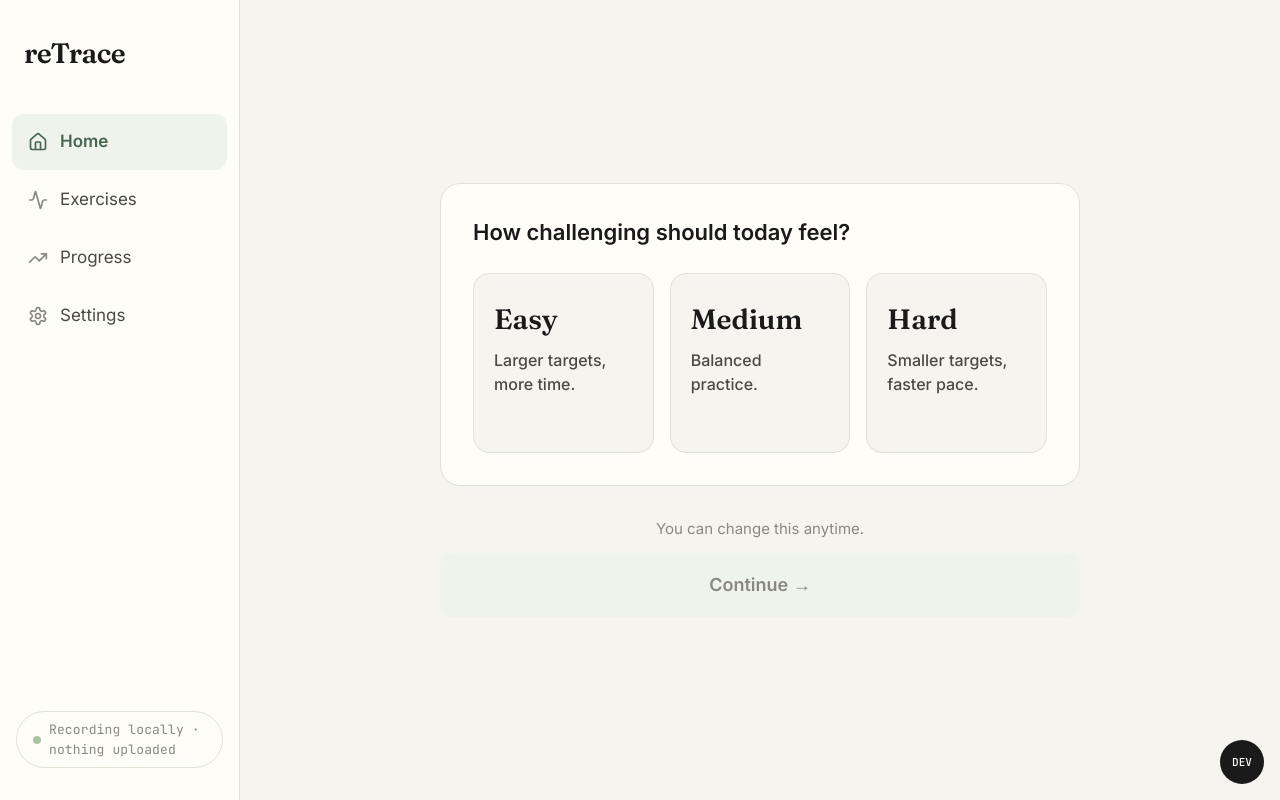
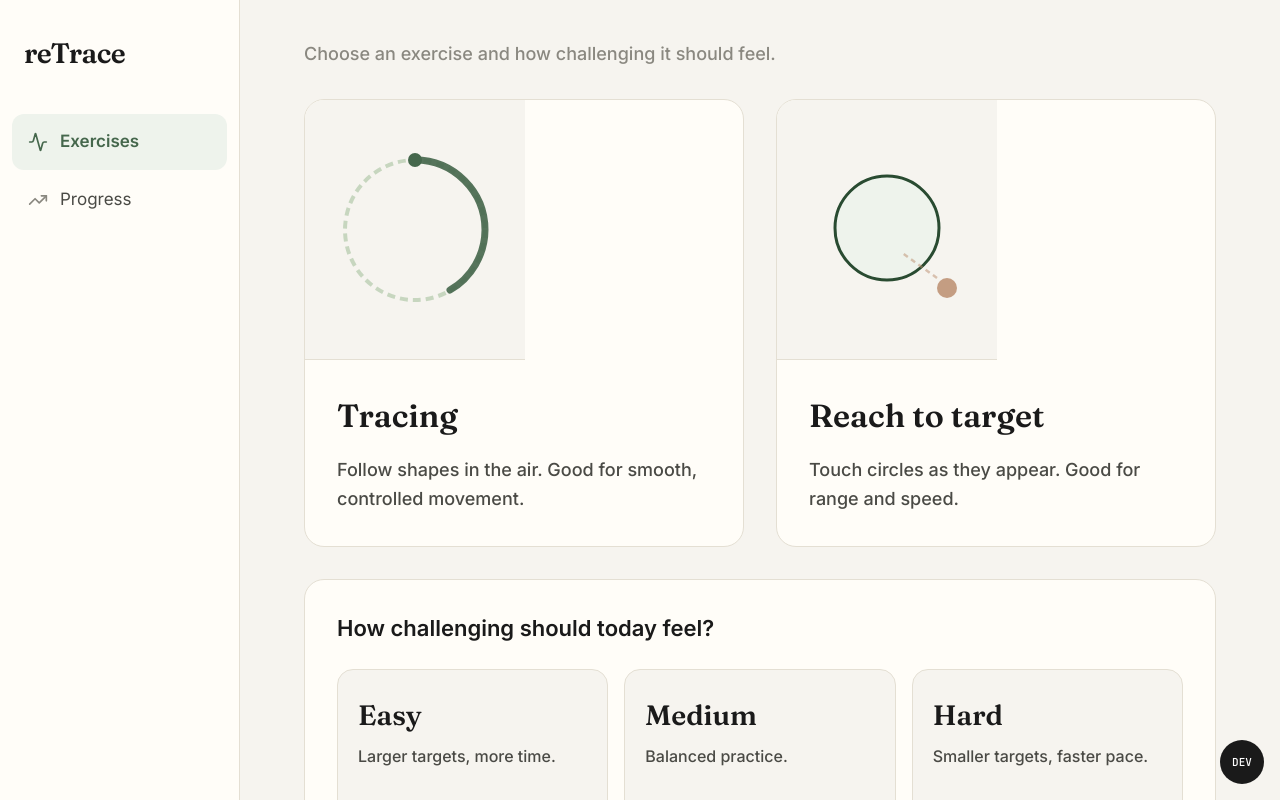
Before and after one commit to sourcerrorr/reTrace, a React (Vite) app: page / in a window 1280 px wide. Shown: the top 800 px of the page. Built offline with nearby package versions, Linux system fonts and the light colour scheme.

Commit message:
Restructure session flow: multiple exercises of one type per session
Merge Setup into the exercise-select screen (type + difficulty), replace
single-exercise sessions with a 5-exercise plan (generateSessionPlan),
track progress ("Exercise N / M"), and aggregate per-exercise results.

```diff
--- a/src/app/App.tsx
+++ b/src/app/App.tsx
@@ -1,5 +1,5 @@
 import { useState } from "react";
-import { Home, Activity, TrendingUp, Settings, Check } from "lucide-react";
+import { Activity, TrendingUp, Check } from "lucide-react";
 import {
   LineChart,
   Line,
@@ -9,7 +9,13 @@ import {
   Tooltip,
   ResponsiveContainer,
 } from "recharts";
-import { type Difficulty, type ExerciseCategory } from "./exercises";
+import {
+  generateSessionPlan,
+  SESSION_LENGTH,
+  type Difficulty,
+  type Exercise,
+  type ExerciseCategory,
+} from "./exercises";
 import { P } from "./theme";
 import {
   PrimaryButton,
@@ -20,7 +26,7 @@ import { SessionScreen } from "./SessionScreen";
 import type { ScoreResult } from "./scoring";
 
 /* ─── types ───────────────────────────────────────────────────────────────── */
-type Screen = "setup" | "exercises" | "session" | "results" | "progress";
+type Screen = "exercises" | "session" | "results" | "progress";
 type ExerciseType = ExerciseCategory;
 
 /* ─── mock data ──────────────────────────────────────────────────────────── */
@@ -65,10 +71,8 @@ const GlobalStyle = () => (
 /* ─── nav rail ────────────────────────────────────────────────────────────── */
 
 const NAV = [
-  { id: "setup" as Screen,     label: "Home",      Icon: Home },
   { id: "exercises" as Screen, label: "Exercises", Icon: Activity },
   { id: "progress" as Screen,  label: "Progress",  Icon: TrendingUp },
-  { id: "setup" as Screen,     label: "Settings",  Icon: Settings },
 ] as const;
 
 function NavRail({
@@ -107,7 +111,7 @@ function NavRail({
 
       <div style={{ display: "flex", flexDirection: "column", gap: 2, padding: "0 12px", flex: 1 }}>
         {NAV.map(({ id, label, Icon }) => {
-          const active = current === id && label !== "Settings";
+          const active = current === id;
           return (
             <button
               key={label}
@@ -150,7 +154,7 @@ function NavRail({
 
 function DevNav({ onNavigate }: { onNavigate: (s: Screen) => void }) {
   const [open, setOpen] = useState(false);
-  const screens: Screen[] = ["setup", "exercises", "session", "results", "progress"];
+  const screens: Screen[] = ["exercises", "session", "results", "progress"];
   return (
     <div
       style={{
@@ -221,15 +225,21 @@ function DevNav({ onNavigate }: { onNavigate: (s: Screen) => void }) {
   );
 }
 
-/* ─── screen 1: setup ─────────────────────────────────────────────────────── */
+/* ─── screen 1: exercise + difficulty select ─────────────────────────────── */
+/**
+ * The single entry point for starting a session. The old separate Setup page is
+ * gone — exercise type and difficulty now both live here, and "Start session"
+ * rolls a full plan of multiple exercises of the chosen type (see App).
+ */
 
-function SetupScreen({
-  onNext,
+function ExercisesScreen({
+  onStart,
 }: {
-  onNext: (d: Difficulty) => void;
+  onStart: (category: ExerciseType, difficulty: Difficulty) => void;
 }) {
+  const [type, setType] = useState<ExerciseType | null>(null);
   const [difficulty, setDifficulty] = useState<Difficulty | null>(null);
-  const ready = difficulty !== null;
+  const ready = type !== null && difficulty !== null;
 
   const difficulties: { id: Difficulty; title: string; desc: string }[] = [
     { id: "easy",   title: "Easy",   desc: "Larger targets, more time." },
@@ -242,14 +252,42 @@ function SetupScreen({
       style={{
         flex: 1,
         background: P.bone,
+        padding: "40px 64px",
         display: "flex",
-        alignItems: "center",
-        justifyContent: "center",
-        padding: "40px 64px",
-        minHeight: "100vh",
+        flexDirection: "column",
       }}
     >
-      <div style={{ width: "100%", maxWidth: 640, display: "flex", flexDirection: "column", gap: 32 }}>
+      <div style={{ maxWidth: 1120, margin: "0 auto", width: "100%", display: "flex", flexDirection: "column", gap: 32 }}>
+        <p
+          style={{
+            fontFamily: "'Inter', sans-serif",
+            fontSize: 18,
+            color: P.ink3,
+            fontWeight: 500,
+          }}
+        >
+          Choose an exercise and how challenging it should feel.
+        </p>
+
+        {/* Exercise type */}
+        <div style={{ display: "flex", gap: 32 }}>
+          <ExerciseCard
+            title="Tracing"
+            description="Follow shapes in the air. Good for smooth, controlled movement."
+            preview={<TracingPreview />}
+            selected={type === "tracing"}
+            onSelect={() => setType("tracing")}
+          />
+          <ExerciseCard
+            title="Reach to target"
+            description="Touch circles as they appear. Good for range and speed."
+            preview={<ReachPreview />}
+            selected={type === "reach"}
+            onSelect={() => setType("reach")}
+          />
+        </div>
+
+        {/* Difficulty */}
         <div
           style={{
             background: P.paper,
@@ -338,6 +376,7 @@ function SetupScreen({
           </div>
         </div>
 
+        {/* Start */}
         <div style={{ display: "flex", flexDirection: "column", gap: 12 }}>
           <p
             style={{
@@ -347,76 +386,17 @@ function SetupScreen({
               color: P.ink3,
             }}
           >
-            You can change this anytime.
+            A session is {SESSION_LENGTH} exercises of your chosen type.
           </p>
           <PrimaryButton
-            onClick={() => ready && onNext(difficulty!)}
+            onClick={() => ready && onStart(type!, difficulty!)}
             disabled={!ready}
             fullWidth
             height={64}
           >
-            Continue →
+            Start session →
           </PrimaryButton>
         </div>
-      </div>
-    </div>
-  );
-}
-
-/* ─── screen 2: exercise select ──────────────────────────────────────────── */
-
-function ExercisesScreen({ onStart }: { onStart: (e: ExerciseType) => void }) {
-  return (
-    <div
-      style={{
-        flex: 1,
-        background: P.bone,
-        padding: "40px 64px",
-        display: "flex",
-        flexDirection: "column",
-      }}
-    >
-      <div style={{ maxWidth: 1120, margin: "0 auto", width: "100%", display: "flex", flexDirection: "column", flex: 1 }}>
-        <p
-          style={{
-            fontFamily: "'Inter', sans-serif",
-            fontSize: 18,
-            color: P.ink3,
-            fontWeight: 500,
-            marginBottom: 32,
-          }}
-        >
-          Choose today's exercise.
-        </p>
-
-        <div style={{ display: "flex", gap: 32, flex: 1 }}>
-          <ExerciseCard
-            title="Tracing"
-            description="Follow shapes in the air. Good for smooth, controlled movement."
-            buttonLabel="Start tracing"
-            preview={<TracingPreview />}
-            onClick={() => onStart("tracing")}
-          />
-          <ExerciseCard
-            title="Reach to target"
-            description="Touch circles as they appear. Good for range and speed."
-            buttonLabel="Start reaching"
-            preview={<ReachPreview />}
-            onClick={() => onStart("reach")}
-          />
-        </div>
-
-        <p
-          style={{
-            fontFamily: "'Inter', sans-serif",
-            fontSize: 16,
-            color: P.ink3,
-            textAlign: "center",
-            marginTop: 24,
-          }}
-        >
-          Recommended: Tracing on Mondays and Thursdays.
-        </p>
       </div>
     </div>
   );
@@ -425,33 +405,58 @@ function ExercisesScreen({ onStart }: { onStart: (e: ExerciseType) => void }) {
 function ExerciseCard({
   title,
   description,
-  buttonLabel,
   preview,
-  onClick,
+  selected,
+  onSelect,
 }: {
   title: string;
   description: string;
-  buttonLabel: string;
   preview: React.ReactNode;
-  onClick: () => void;
+  selected: boolean;
+  onSelect: () => void;
 }) {
   const [hovered, setHovered] = useState(false);
   return (
-    <div
+    <button
       onMouseEnter={() => setHovered(true)}
       onMouseLeave={() => setHovered(false)}
+      onClick={onSelect}
+      aria-pressed={selected}
       style={{
+        position: "relative",
         flex: 1,
+        textAlign: "left",
+        padding: 0,
+        cursor: "pointer",
         background: P.paper,
-        border: `1px solid ${P.border}`,
+        border: selected ? `3px solid ${P.sage}` : `1px solid ${P.border}`,
         borderRadius: 20,
         overflow: "hidden",
         display: "flex",
         flexDirection: "column",
         boxShadow: hovered ? "0 12px 32px rgba(26,26,26,.06)" : "none",
-        transition: "box-shadow 220ms ease-out",
+        transition: "box-shadow 220ms ease-out, border-color 160ms ease-out",
       }}
     >
+      {selected && (
+        <span
+          style={{
+            position: "absolute",
+            top: 16,
+            right: 16,
+            zIndex: 1,
+            width: 28,
+            height: 28,
+            borderRadius: "50%",
+            background: P.sage,
+            display: "flex",
+            alignItems: "center",
+            justifyContent: "center",
+          }}
+        >
+          <Check size={16} color="#fff" strokeWidth={3} />
+        </span>
+      )}
       <div
         style={{
           height: 260,
@@ -496,11 +501,8 @@ function ExerciseCard({
         >
           {description}
         </p>
-        <PrimaryButton onClick={onClick} fullWidth height={64}>
-          {buttonLabel}
-        </PrimaryButton>
       </div>
-    </div>
+    </button>
   );
 }
 
@@ -533,37 +535,43 @@ function ReachPreview() {
 
 /* ─── screen 4: results ──────────────────────────────────────────────────── */
 
+const mean = (xs: number[]) =>
+  xs.length ? xs.reduce((a, b) => a + b, 0) / xs.length : 0;
+
 function ResultsScreen({
   results,
   exercise,
   onRetry,
   onBack,
 }: {
-  results: ScoreResult;
+  results: ScoreResult[];
   exercise: ExerciseType;
   onRetry: () => void;
   onBack: () => void;
 }) {
-  // Same two-card layout as before — only the data source changed. The real
-  // ScoreResult drives both cards; the reach headline keeps its "avg time per
-  // target" reading (a stat), while the bar reflects task completion, not speed.
-  const d = results.details ?? {};
+  // A session is now several exercises of one type; the two summary cards show
+  // the session *average* of the same dimensions each individual exercise
+  // scored. Individual results are kept and listed below the summary.
   const isTracing = exercise === "tracing";
+  const detail = (k: string) => mean(results.map((r) => r.details?.[k] ?? 0));
+
+  const avgAccuracy = mean(results.map((r) => r.accuracy));
+  const avgCompletion = mean(results.map((r) => r.completion));
 
   const primary = isTracing
     ? {
-        value: String(Math.round(results.accuracy)),
+        value: String(Math.round(avgAccuracy)),
         unit: "%",
-        pct: results.accuracy,
-        sentenceVal: results.accuracy,
+        pct: avgAccuracy,
+        sentenceVal: avgAccuracy,
       }
     : {
-        value: (d.avgSeconds ?? 0).toFixed(1),
+        value: detail("avgSeconds").toFixed(1),
         unit: "s",
-        pct: results.completion,
-        sentenceVal: results.completion,
+        pct: avgCompletion,
+        sentenceVal: avgCompletion,
       };
-  const secondaryVal = isTracing ? d.smoothness ?? 0 : d.efficiency ?? 0;
+  const secondaryVal = isTracing ? detail("smoothness") : detail("efficiency");
 
   const accLabel = isTracing ? "Accuracy" : "Avg. time per target";
   const smoothLabel = isTracing ? "Smoothness" : "Path efficiency";
@@ -616,7 +624,8 @@ function ResultsScreen({
               marginBottom: 8,
             }}
           >
-            Session complete
+            Session complete · {results.length}{" "}
+            {results.length === 1 ? "exercise" : "exercises"}
           </p>
           <h1
             style={{
@@ -646,6 +655,64 @@ function ResultsScreen({
           sentence={sentence(secondaryVal, "smooth", exercise)}
           pct={secondaryVal}
         />
+
+        {/* Per-exercise breakdown — the individual results behind the average. */}
+        {results.length > 1 && (
+          <div
+            style={{
+              background: P.paper,
+              border: `1px solid ${P.border}`,
+              borderRadius: 16,
+              padding: "24px 32px",
+              display: "flex",
+              flexDirection: "column",
+              gap: 4,
+            }}
+          >
+            <p
+              style={{
+                fontFamily: "'JetBrains Mono', monospace",
+                fontSize: 13,
+                color: P.ink3,
+                marginBottom: 12,
+              }}
+            >
+              This session
+            </p>
+            {results.map((r, i) => (
+              <div
+                key={i}
+                style={{
+                  display: "flex",
+                  alignItems: "center",
+                  justifyContent: "space-between",
+                  padding: "12px 0",
+                  borderTop: i === 0 ? "none" : `1px solid ${P.border}`,
+                }}
+              >
+                <span
+                  style={{
+                    fontFamily: "'Inter', sans-serif",
+                    fontSize: 17,
+                    color: P.ink2,
+                  }}
+                >
+                  Exercise {i + 1}
+                </span>
+                <span
+                  style={{
+                    fontFamily: "'JetBrains Mono', monospace",
+                    fontSize: 15,
+                    color: P.sage,
+                    fontWeight: 600,
+                  }}
+                >
+                  {Math.round(r.overall)}%
+                </span>
+              </div>
+            ))}
+          </div>
+        )}
 
         <div style={{ display: "flex", gap: 16, width: "100%" }}>
           <div style={{ flex: "1 1 0", minWidth: 0 }}>
@@ -1122,28 +1189,48 @@ function EmptyState({ onStart }: { onStart: () => void }) {
 /* ─── app root ────────────────────────────────────────────────────────────── */
 
 export default function App() {
-  const [screen, setScreen] = useState<Screen>("setup");
-  const [difficulty, setDifficulty] = useState<Difficulty | null>(null);
-  const [exercise, setExercise] = useState<ExerciseType | null>(null);
-  const [results, setResults] = useState<ScoreResult | null>(null);
+  const [screen, setScreen] = useState<Screen>("exercises");
+  const [category, setCategory] = useState<ExerciseType | null>(null);
+  const [difficulty, setDifficulty] = useState<Difficulty>("medium");
 
-  const handleSetupDone = (d: Difficulty) => {
-    setDifficulty(d);
-    setScreen("exercises");
-  };
+  // A session is a plan of several same-type exercises. We walk `plan` by
+  // `index`, collecting one ScoreResult each, and only show Results at the end.
+  const [plan, setPlan] = useState<Exercise[]>([]);
+  const [index, setIndex] = useState(0);
+  const [results, setResults] = useState<ScoreResult[]>([]);
+  // Bumped per session so SessionScreen's key changes even on a retry of the
+  // same type/index, forcing a fresh remount of the runtime hooks.
+  const [runId, setRunId] = useState(0);
 
-  const handleStartExercise = (e: ExerciseType) => {
-    setExercise(e);
+  const startSession = (cat: ExerciseType, diff: Difficulty) => {
+    setCategory(cat);
+    setDifficulty(diff);
+    setPlan(
+      generateSessionPlan(
+        cat,
+        { width: window.innerWidth, height: window.innerHeight },
+        diff
+      )
+    );
+    setIndex(0);
+    setResults([]);
+    setRunId((n) => n + 1);
     setScreen("session");
   };
 
-  const handleSessionComplete = (r: ScoreResult) => {
-    setResults(r);
-    setScreen("results");
+  // Record this exercise's result, then either advance to the next exercise or,
+  // if it was the last (or the user ended the session early), show Results.
+  const finishExercise = (r: ScoreResult, endSession: boolean) => {
+    setResults((prev) => [...prev, r]);
+    if (!endSession && index + 1 < plan.length) {
+      setIndex((i) => i + 1);
+    } else {
+      setScreen("results");
+    }
   };
 
   const handleRetry = () => {
-    setScreen("session");
+    if (category) startSession(category, difficulty);
   };
 
   const isSession = screen === "session";
@@ -1164,24 +1251,24 @@ export default function App() {
         )}
 
         <main style={{ flex: 1, display: "flex", flexDirection: "column" }}>
-          {screen === "setup" && (
-            <SetupScreen onNext={handleSetupDone} />
+          {screen === "exercises" && (
+            <ExercisesScreen onStart={startSession} />
           )}
-          {screen === "exercises" && (
-            <ExercisesScreen onStart={handleStartExercise} />
-          )}
-          {screen === "session" && exercise && (
+          {screen === "session" && plan[index] && (
             <SessionScreen
-              key={`${exercise}-${Date.now()}`}
-              exercise={exercise}
-              difficulty={difficulty ?? "medium"}
-              onComplete={handleSessionComplete}
+              key={`${runId}-${index}`}
+              plan={plan[index]}
+              exerciseIndex={index}
+              exerciseTotal={plan.length}
+              isLastExercise={index === plan.length - 1}
+              onComplete={(r) => finishExercise(r, false)}
+              onExit={(r) => finishExercise(r, true)}
             />
           )}
-          {screen === "results" && results && exercise && (
+          {screen === "results" && category && results.length > 0 && (
             <ResultsScreen
               results={results}
-              exercise={exercise}
+              exercise={category}
               onRetry={handleRetry}
               onBack={() => setScreen("exercises")}
             />
--- a/src/app/exercises.ts
+++ b/src/app/exercises.ts
@@ -103,6 +103,16 @@ const rand = (min: number, max: number) => min + Math.random() * (max - min);
 const randInt = (min: number, max: number) => Math.floor(rand(min, max + 1));
 const pick = <T,>(xs: readonly T[]): T => xs[Math.floor(Math.random() * xs.length)];
 
+/** Fisher–Yates shuffle into a new array (leaves the input untouched). */
+function shuffle<T>(xs: readonly T[]): T[] {
+  const out = xs.slice();
+  for (let i = out.length - 1; i > 0; i--) {
+    const j = Math.floor(Math.random() * (i + 1));
+    [out[i], out[j]] = [out[j], out[i]];
+  }
+  return out;
+}
+
 /** Random point in [lo, hi], collapsing to the midpoint when the range inverts
  *  on small viewports (rand() would otherwise return an out-of-bounds value). */
 const between = (lo: number, hi: number) => (hi <= lo ? (lo + hi) / 2 : rand(lo, hi));
@@ -146,8 +156,7 @@ const MIN_TARGET_RADIUS = 40; // keep targets catchable under fingertip jitter
 
 /* ─── tracing ─────────────────────────────────────────────────────────────── */
 
-function generateTracing(vp: Viewport): TracingExercise {
-  const shape = pick(TRACE_SHAPES);
+function generateTracing(vp: Viewport, shape: TraceShape = pick(TRACE_SHAPES)): TracingExercise {
   const span = Math.min(vp.width, vp.height);
   const size = rand(span * 0.16, span * 0.3);
 
@@ -195,9 +204,12 @@ function scaledCount(loBase: number, hiBase: number, scale: number): number {
   return randInt(lo, hi);
 }
 
-function generateReach(vp: Viewport, difficulty: Difficulty): ReachExercise {
+function generateReach(
+  vp: Viewport,
+  difficulty: Difficulty,
+  variation: ReachVariation = pick(REACH_VARIATIONS)
+): ReachExercise {
   const t = DIFFICULTY_TUNING[difficulty];
-  const variation = pick(REACH_VARIATIONS);
 
   const radius = clamp(BASE_RADIUS * t.radiusScale, MIN_TARGET_RADIUS, 120);
   const dwellMs = Math.round(BASE_DWELL_MS * t.dwellScale);
@@ -325,6 +337,32 @@ export function generateExercise(
   return category === "tracing"
     ? generateTracing(vp)
     : generateReach(vp, difficulty);
+}
+
+/** How many exercises make up one session. */
+export const SESSION_LENGTH = 5;
+
+/**
+ * Rolls the full set of exercises for a session. Every exercise shares the
+ * category the user chose — a session never mixes tracing and reaching.
+ *
+ * Tracing sessions draw distinct shapes; reaching sessions rotate distinct
+ * variations. Both draw from a shuffled pool so a session feels varied without
+ * repeating within itself (pools have ≥ SESSION_LENGTH entries, so no repeats).
+ */
+export function generateSessionPlan(
+  category: ExerciseCategory,
+  vp: Viewport,
+  difficulty: Difficulty
+): Exercise[] {
+  if (category === "tracing") {
+    return shuffle(TRACE_SHAPES)
+      .slice(0, SESSION_LENGTH)
+      .map((shape) => generateTracing(vp, shape));
+  }
+  return shuffle(REACH_VARIATIONS)
+    .slice(0, SESSION_LENGTH)
+    .map((variation) => generateReach(vp, difficulty, variation));
 }
 
 /* ─── geometry ────────────────────────────────────────────────────────────── */
```
Also changed, not shown: src/app/SessionScreen.tsx (+69 -19 lines).
